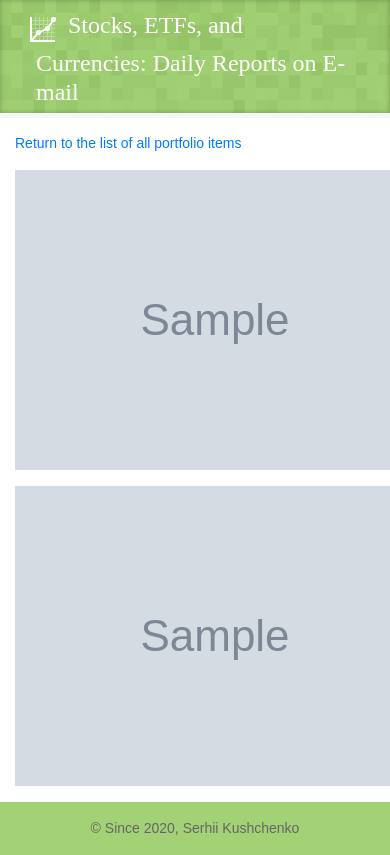
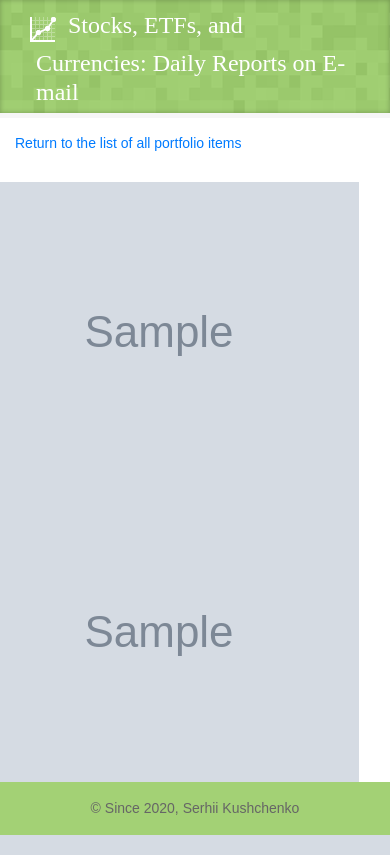
Before and after one commit to s-kust/ProjectsSharedHousing, a Django app: page /portfolio/1/ in a window 390 px wide; the page is wider, and only the part inside the window is pictured. Shown: the part 64-919 px from the top of that part. Run offline with Django 3.2, Linux system fonts and the light colour scheme; tables that the repository leaves empty hold one stand-in row (values such as "Sample post"); grey boxes marked "Sample" are stand-in pictures; parts of the project's set-up code (start-up, migrations or seed data) failed here and were passed over; some libraries are stand-ins or nearby versions.

Commit message:
Fixed bugs in new layout

```diff
--- a/app/root_app/settings.py
+++ b/app/root_app/settings.py
@@ -173,10 +173,10 @@
         "schedule": crontab(minute="*/15"),
     },
 
-    # run in 10 minutes after trading day close
+    # run in 70 minutes after trading day close
     "send_email_report": {
         "task": "root_app.tasks.update_portfolio_and_send_reports",
-        "schedule": crontab(minute=10, hour=20, day_of_week='mon,tue,wed,thu,fri'),
+        "schedule": crontab(minute=10, hour=21, day_of_week='mon,tue,wed,thu,fri'),
     },
 }
 
--- a/app/static/css/style.css
+++ b/app/static/css/style.css
@@ -1511,6 +1511,9 @@
 	header {
 		min-height: 64px;
 	}
+	.img-wrapper {
+		margin-left: -8em;
+	}
 
 }
 
@@ -1521,6 +1524,9 @@
 	header {
 		min-height: 64px;
 	}
+	.img-wrapper {
+		margin-left: -6em;
+	}
 
 }
 
@@ -1531,6 +1537,9 @@
 	header {
 		min-height: 64px;
 	}
+	.img-wrapper {
+		margin-left: -4em;
+	}
 
 }
 
@@ -1541,6 +1550,9 @@
 	header {
 		min-height: 64px;
 	}
+	.img-wrapper {
+		margin-left: -4em;
+	}
 
 }
 
--- a/app/templates/_base.html
+++ b/app/templates/_base.html
@@ -12,7 +12,7 @@
 	<!-- end: Meta -->
 
 	<!-- start: Mobile Specific -->
-	<meta name="viewport" content="width=device-width, initial-scale=1, maximum-scale=1">
+	<meta name="viewport" content="width=device-width; initial-scale=1.0; maximum-scale=1.0; user-scalable=0;">
 	<!-- end: Mobile Specific -->
 
     <!-- start: CSS -->
@@ -21,7 +21,7 @@
 	<!-- end: CSS -->
 
 </head>
-<body>
+<body width = "device-width">
 
 	<!--start: Header -->
 	<header>
--- a/app/templates/all_schemas.html
+++ b/app/templates/all_schemas.html
@@ -20,6 +20,7 @@
 	<!-- end: Page Title -->
 	<div class="container">
 		<p>This project aims to demonstrate the creation and processing of the large and complex form in Django using <code>django-crispy-forms</code>. You can edit the names of data schemes, add new schemes, and delete them. Also, edit columns, including changing their types and parameter values.</p>
+		<p><span style="background-color: #FFFF00">This project is intended to be viewed on full screen devices, not smartphones.</span></p>
 		<p>Don't be surprised when your editing results disappear. The schemes and their columns are reset every 15 minutes using a Celery task.</p>
 		<p>Please see the project <a href="https://github.com/s-kust/django-advanced-forms" target="_blank">code on github</a> and description <a href="https://dev.to/djangotricks/guest-post-django-crispy-forms-advanced-usage-example-51m0" target="_blank">here</a></p>
 		<table class="table-bordered">
--- a/app/templates/portfolio_row_charts.html
+++ b/app/templates/portfolio_row_charts.html
@@ -18,12 +18,12 @@
 	</div>
 	<!-- end: Page Title -->
 	<div  class="container">
-		<p><a href="{% url 'portfolio_root' %}">Return to the list of all portfolio items</a></p>
+		<div><a href="{% url 'portfolio_root' %}">Return to the list of all portfolio items</a></div>
 		{% if row.file_1 %}
-		<p><img src="{{ row.file_1.url }}"></p>
+		<div class="img-wrapper" style="padding-top: 2em;"><img src="{{ row.file_1.url }}" class="img-fluid"></div>
 		{% endif %}
 		{% if row.file_2 %}
-		<p><img src="{{ row.file_2.url }}"></p>
+		<div class="img-wrapper"><img src="{{ row.file_2.url }}" class="img-fluid"></div>
 		{% endif %}
 	</div>
 {% endblock %}
--- a/app/templates/root_page.html
+++ b/app/templates/root_page.html
@@ -25,7 +25,7 @@
 		<li class="list-group-item">Data analysis</li>
 		<li class="list-group-item">Machine learning</li>
 		</ul>
-		<p>Finally, I figured out to collect them all under one roof.</p>
+		<p style="padding-top: 1em;">Finally, I figured out to collect them all under one roof.</p>
 		<p>Hope you find something useful here. For example, you can follow the daily chart updates for the stocks and currencies that I am interested in.</p>
 		<p>Best regards, Serhii Kushchenko.</p>
 		<p>Please see the projects live:</p>
--- a/app/templates/schema_create_update.html
+++ b/app/templates/schema_create_update.html
@@ -19,6 +19,7 @@
 	</div>
 	<!-- end: Page Title -->
 	<div class="container">
+		<p><span style="background-color: #FFFF00">This project is intended to be viewed on full screen devices, not smartphones.</span></p>
 		<p><a href="{% url 'all_schemas' %}">Return to the list of all schemas</a></p>
 		{% load crispy_forms_tags %}
 		{% crispy form %}
```
Also changed, not shown: 1 other file.
